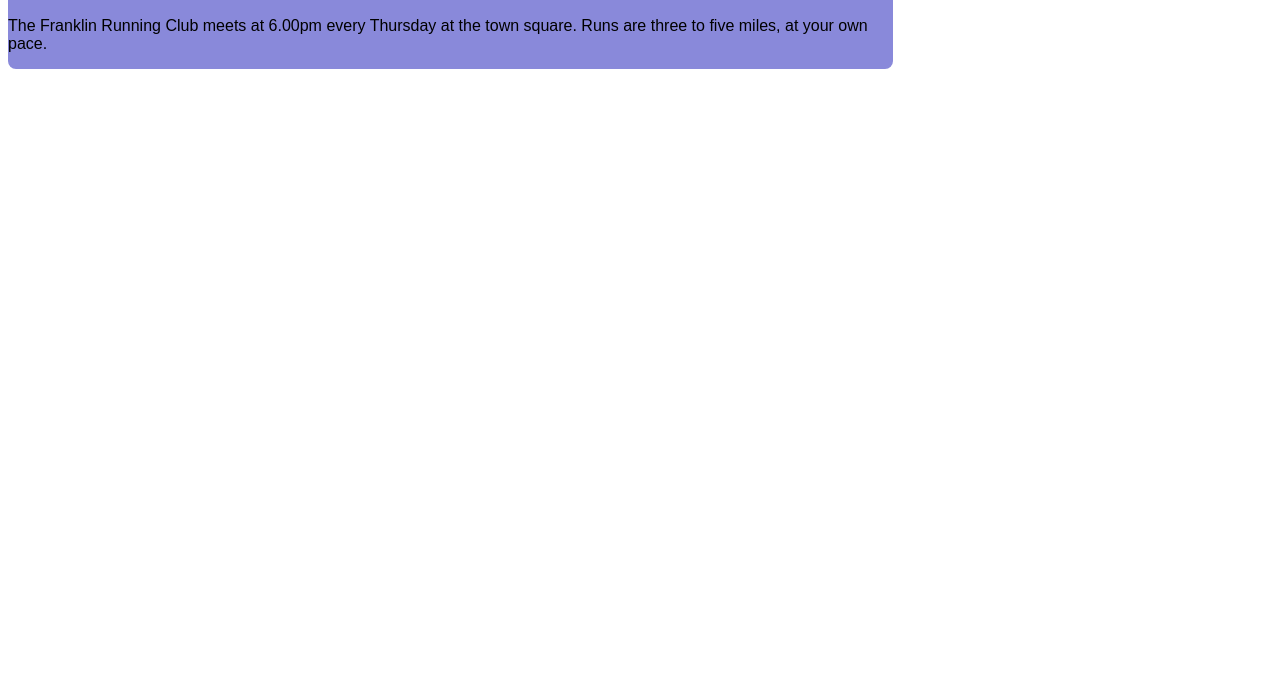
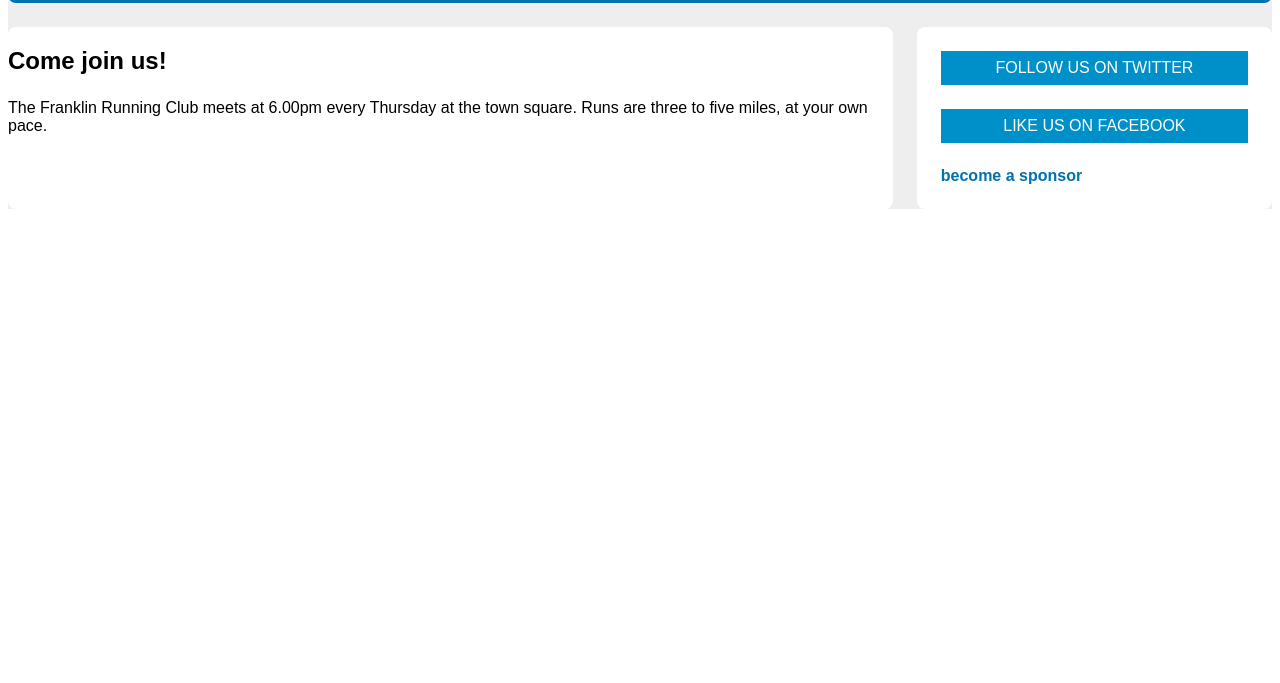
Before and after one commit to NjengaSaruni/graphs-trees-ts-js, a website built with webpack: page index.html in a window 1280 px wide. Shown: the part 117-800 px from the top of the page. Built offline with nearby package versions, Linux system fonts and the light colour scheme.

Commit message:
Working with marging

```diff
--- a/src/index.css
+++ b/src/index.css
@@ -1,5 +1,13 @@
 body {
     font-family: Bahnschrift, sans-serif;
+}
+
+body * + * {
+    margin-top: 1.5em;
+}
+
+.flex > * {
+    margin-top: 0;
 }
 
 :root {
--- a/src/modules/css-tips/3.css
+++ b/src/modules/css-tips/3.css
@@ -3,6 +3,7 @@
 }
 
 header {
+    padding: 1em 1.5em;
     color: #fff;
     background-color: #0072b0;
     border-radius: .5em;
@@ -12,18 +13,37 @@ main {
     display: block;
 }
 
+.flex {
+    display: flex;
+}
+
 .main {
-    float: left;
     width: 70%;
-    background-color: #8989da;
+    background-color: #fff;
     border-radius: .5em;
 }
 
 .sidebar {
-    float: left;
     width: calc(30% - 1.5em);
     margin-left: 1.5em;
-    background-color: #8989da;
+    background-color: #fff;
     padding: 1.5em;
     border-radius: .5em;
 }
+
+.button-link {
+    display: block;
+    padding: 0.5em;
+    color: #fff;
+    background-color: #0090c9;
+    text-align: center;
+    text-decoration: none;
+    text-transform: uppercase;
+}
+
+.sponsor-link {
+    display: block;
+    color: #0072b0;
+    font-weight: bold;
+    text-decoration: none;
+}
--- a/src/modules/css-tips/3.html
+++ b/src/modules/css-tips/3.html
@@ -2,15 +2,20 @@
 	<header>
 		<h1>Franklin Running Club</h1>
 	</header>
-	<div class="container">
+	<div class="container flex">
 		<main class="main">
 			<h2>Come join us!</h2>
 			<p>The Franklin Running Club meets at 6.00pm every Thursday at the town square. Runs are three to five miles, at your own pace.</p>
 		</main>
 
 		<aside class="sidebar">
-			<div class="widget"></div>
-			<div class="widget"></div>
+			<a href="www.twitter.com" class="button-link">
+				follow us on twitter
+			</a>
+			<a href="www.facebook.com" class="button-link">
+				like us on facebook
+			</a>
+			<a href="/sponsors" class="sponsor-link">become a sponsor</a>
 		</aside>
 	</div>
 </div>
```
